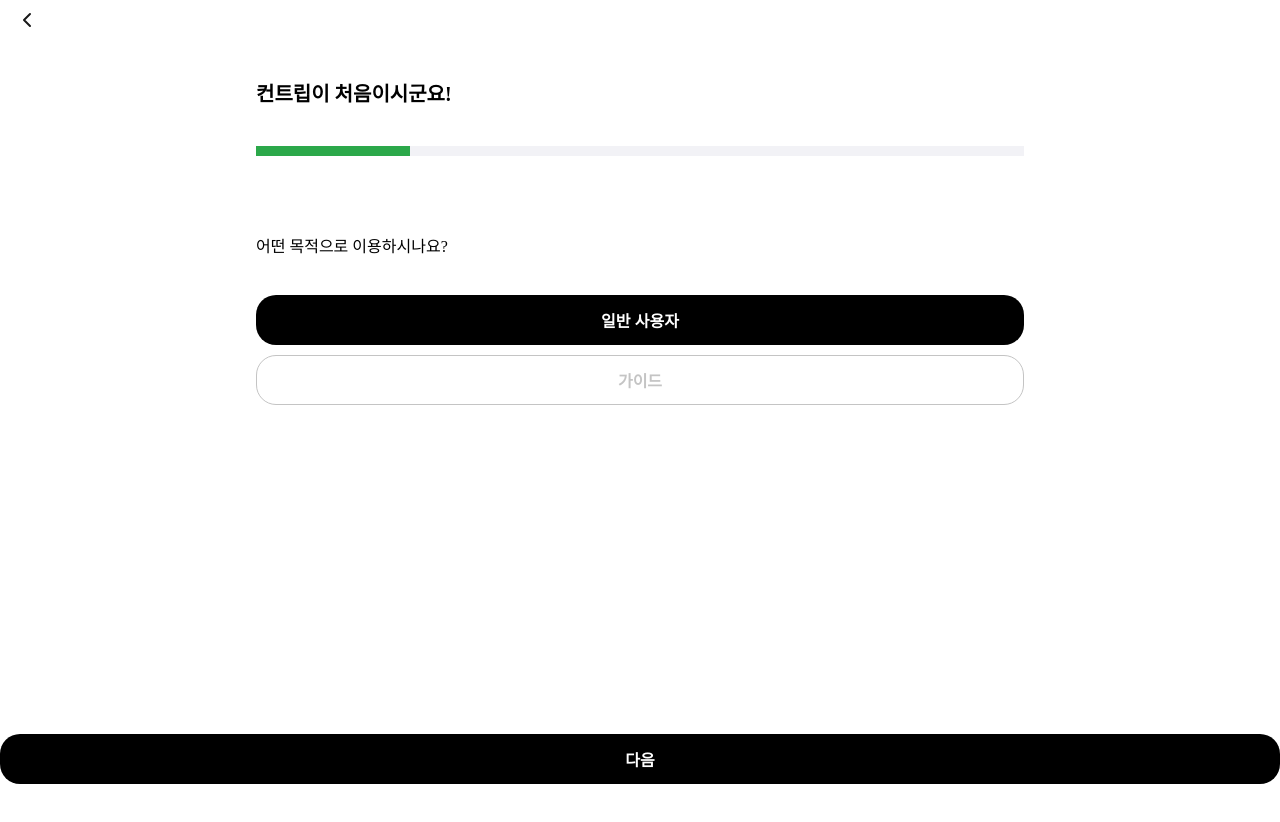
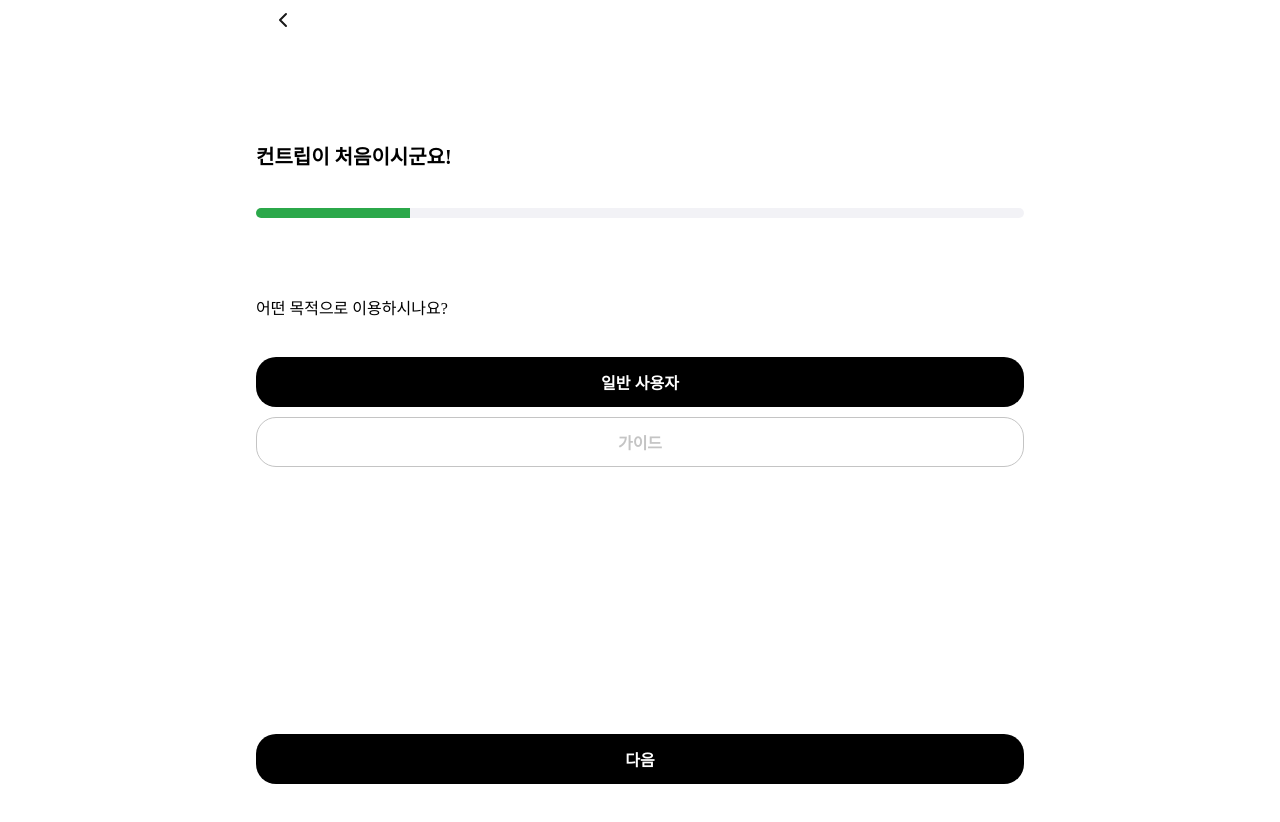
Before and after one commit to ynawhocodes/countrip-frontend, a React (Create React App) app: page / in a window 1280 px wide. Shown: the top 822 px of the page. After the commit the page ends 800 px from the top, so only its background shows below. Built offline with nearby package versions, Linux system fonts and the light colour scheme.

Commit message:
[feat] #2 SelectUserTypeView UI 디테일 추가

```diff
--- a/src/components/common/Header.tsx
+++ b/src/components/common/Header.tsx
@@ -6,7 +6,9 @@ const Header = () => {
   return (
     <>
       <StyledHeader>
+        <StyledHeaderContainer>
         <LeftArrowIcon />
+        </StyledHeaderContainer>
       </StyledHeader>
     </>
   )
@@ -14,12 +16,21 @@ const Header = () => {
 export default Header
 
 const StyledHeader = styled.header`
-  position: sticky;
+  display: flex;
+  position: fixed;
   top: 0;
+  left: 50%;
+  height: 5%;
+  width: 100%;
+  backdrop-filter: blur(5px);
+  transform: translateX(-50%);
+  @media (min-width: 769px) {
+    width: 768px;
+  }
+`
+const StyledHeaderContainer = styled.header`
   display: flex;
   align-items: center;
   justify-content: space-between;
   padding: 0 15px;
-  backdrop-filter: blur(5px);
-  height: 5%;
 `
--- a/src/pages/signUp/SelectUserTypeView.tsx
+++ b/src/pages/signUp/SelectUserTypeView.tsx
@@ -5,18 +5,17 @@ import { colors } from '../../styles/variables'
 import {
   StyledCommonBlackButton,
   StyledCommonGrayBorderWhiteButton,
-  StyledCommonWrap,
+  StyledCommonWhiteWrap,
   StyledCommonBlackBottomButton,
 } from '../../styles/common'
 import { StyledProgressBar, StyledTitle } from '../../styles/signUp-styles'
 
 const SelectUserTypeView = () => {
-  const totalSteps = 5
-  const currentStep = 3
+
   return (
     <>
       <Header />
-      <StyledCommonWrap>
+      <StyledCommonWhiteWrap>
         <StyledTitle>컨트립이 처음이시군요!</StyledTitle>
         <StyledProgressBar totalSteps={5} currentStep={1} />
         <StyledContent>어떤 목적으로 이용하시나요?</StyledContent>
@@ -26,7 +25,7 @@ const SelectUserTypeView = () => {
         <StyledCommonGrayBorderWhiteButton>
           가이드
         </StyledCommonGrayBorderWhiteButton>
-      </StyledCommonWrap>
+      </StyledCommonWhiteWrap>
       <StyledCommonBlackBottomButton>다음</StyledCommonBlackBottomButton>
     </>
   )
--- a/src/styles/common.ts
+++ b/src/styles/common.ts
@@ -4,13 +4,16 @@ import { colors } from "./variables"
 export const StyledCommonWrap = styled.main`
   padding: 0 20px;
   margin: 0 auto;
-  height: 100%;
   @media (min-width: 769px) {
     width: 768px;
   }
 `;
 export const StyledCommonGreenLightWrap = styled(StyledCommonWrap)`
   background-color: ${colors.greenLight};
+  height: 100%;
+`;
+export const StyledCommonWhiteWrap = styled(StyledCommonWrap)`
+  padding-top: 8%;
 `;
 export const StyledCommonFlexContainer = styled.div<{
   align?: string;
@@ -55,10 +58,15 @@ export const StyledCommonGrayBorderWhiteButton = styled(StyledCommonButton)`
 export const StyledCommonBlackBottomButton = styled(StyledCommonButton)`
   color: white;
   background-color: black;
-  position: sticky;
   bottom: 2%;
+  position: absolute;
+  left: 50%;
+  transform: translateX(-50%);
   &:hover {
     background-color: ${colors.gray4};
+  }
+  @media (min-width: 769px) {
+    width: 768px;
   }
 `;
 export const StyledCommonColumnPostitionOuterWrap = styled.div<{
--- a/src/styles/signUp-styles.ts
+++ b/src/styles/signUp-styles.ts
@@ -13,6 +13,7 @@ export const StyledProgressBar = styled.div<StyledProgressBarProps>`
   height: 10px;
   margin-top: 5%;
   margin-bottom: 10%;
+  border-radius: 10px;
   background: linear-gradient(
     to right,
     ${colors.green} 0%,
```
